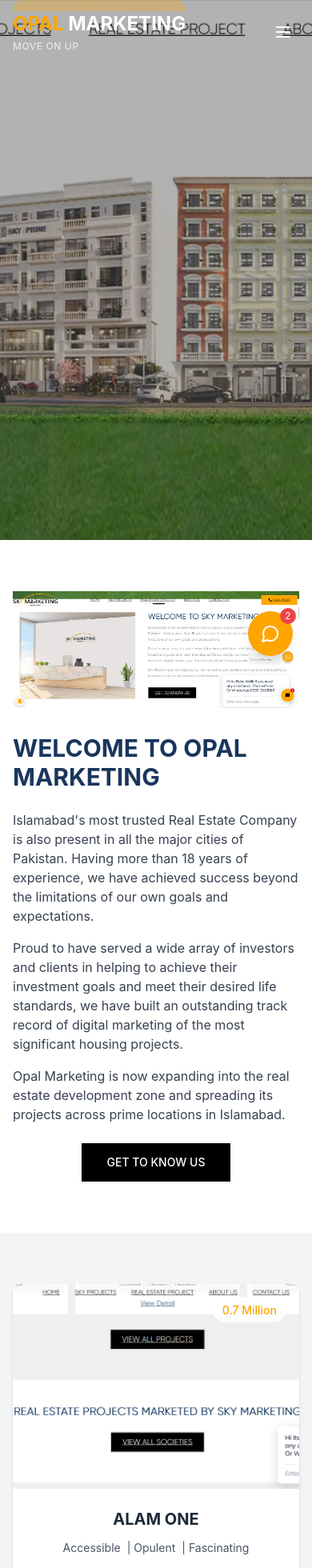
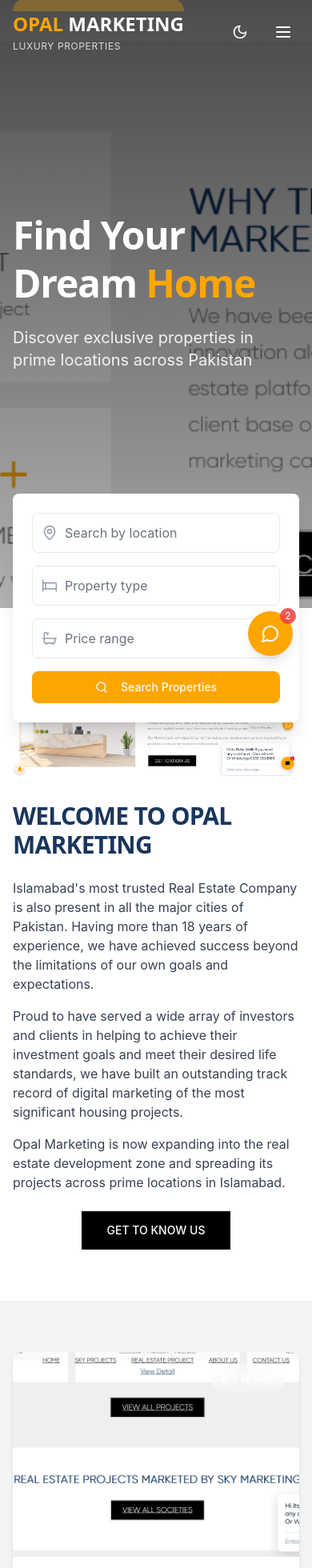
Before and after one commit to danialkhan0090/opal_marketing, a React (Vite) app: page / in a window 390 px wide. Shown: the top 1960 px of the page at 80% size. Built offline with nearby package versions, Linux system fonts and the light colour scheme.

Commit message:
Code change

```diff
--- a/package.json
+++ b/package.json
@@ -63,6 +63,7 @@
   },
   "devDependencies": {
     "@eslint/js": "^9.9.0",
+    "@tailwindcss/forms": "^0.5.10",
     "@tailwindcss/typography": "^0.5.15",
     "@types/node": "^22.5.5",
     "@types/react": "^18.3.3",
--- a/src/components/Header.tsx
+++ b/src/components/Header.tsx
@@ -1,12 +1,12 @@
-
 import React, { useState, useEffect } from 'react';
 import { Link, useLocation } from 'react-router-dom';
-import { Phone, Menu, X } from 'lucide-react';
+import { Phone, Menu, X, Sun, Moon } from 'lucide-react';
 
 const Header = () => {
   const location = useLocation();
   const [mobileMenuOpen, setMobileMenuOpen] = useState(false);
   const [scrolled, setScrolled] = useState(false);
+  const [darkMode, setDarkMode] = useState(false);
 
   useEffect(() => {
     const handleScroll = () => {
@@ -23,64 +23,102 @@ const Header = () => {
     };
   }, []);
 
+  useEffect(() => {
+    if (darkMode) {
+      document.documentElement.classList.add('dark');
+    } else {
+      document.documentElement.classList.remove('dark');
+    }
+  }, [darkMode]);
+
   const toggleMobileMenu = () => {
     setMobileMenuOpen(!mobileMenuOpen);
   };
 
+  const toggleDarkMode = () => {
+    setDarkMode(!darkMode);
+  };
+
   return (
     <header className={`fixed top-0 left-0 right-0 z-50 transition-all duration-300 ${
-      scrolled ? 'bg-white/90 backdrop-blur-sm shadow-sm' : 'bg-transparent'
+      scrolled ? 'bg-white/95 dark:bg-gray-900/95 backdrop-blur-sm shadow-sm' : 'bg-transparent'
     }`}>
       <div className="max-w-7xl mx-auto px-4 sm:px-6 lg:px-8">
         <div className="flex justify-between items-center h-20">
           <div>
             <Link to="/" className="flex items-center">
               <div className="relative">
-                <span className="text-2xl font-bold">
-                  <span className="text-[#FFA500]">OPAL</span> <span className={scrolled || location.pathname !== '/' ? 'text-gray-800' : 'text-white'}>MARKETING</span>
+                <span className="text-2xl font-display font-bold">
+                  <span className="text-[#FFA500]">OPAL</span> <span className={scrolled || location.pathname !== '/' ? 'text-gray-900 dark:text-white' : 'text-white'}>MARKETING</span>
                 </span>
                 <div className="absolute -top-4 right-0 w-full h-4 bg-[#FFA500] rounded-t-full opacity-30"></div>
-                <p className={`text-xs tracking-wider mt-1 ${scrolled || location.pathname !== '/' ? 'text-gray-500' : 'text-white/80'}`}>MOVE ON UP</p>
+                <p className={`text-xs tracking-wider mt-1 ${scrolled || location.pathname !== '/' ? 'text-gray-600 dark:text-gray-400' : 'text-white/80'}`}>LUXURY PROPERTIES</p>
               </div>
             </Link>
           </div>
 
           {/* Mobile menu button */}
-          <div className="md:hidden flex items-center">
+          <div className="md:hidden flex items-center gap-4">
+            <button
+              onClick={toggleDarkMode}
+              className={`p-2 rounded-full transition-colors ${
+                scrolled || location.pathname !== '/'
+                  ? 'text-gray-900 dark:text-white hover:bg-gray-100 dark:hover:bg-gray-800'
+                  : 'text-white hover:bg-white/10'
+              }`}
+              aria-label="Toggle dark mode"
+            >
+              {darkMode ? <Sun size={20} /> : <Moon size={20} />}
+            </button>
             <button
               onClick={toggleMobileMenu}
-              className={`transition-colors p-2 ${scrolled || location.pathname !== '/' ? 'text-gray-800 hover:text-[#FFA500]' : 'text-white hover:text-[#FFA500]'}`}
+              className={`transition-colors p-2 rounded-full ${
+                scrolled || location.pathname !== '/'
+                  ? 'text-gray-900 dark:text-white hover:bg-gray-100 dark:hover:bg-gray-800'
+                  : 'text-white hover:bg-white/10'
+              }`}
               aria-label="Toggle mobile menu"
             >
               {mobileMenuOpen ? <X size={24} /> : <Menu size={24} />}
             </button>
           </div>
 
-          <div className="hidden md:flex items-center space-x-10">
+          <div className="hidden md:flex items-center space-x-8">
             <NavLink to="/" active={location.pathname === '/'} scrolled={scrolled}>
               HOME
             </NavLink>
             <NavLink to="/sky-projects" active={location.pathname === '/sky-projects'} scrolled={scrolled}>
-              OPAL PROJECTS
+              PROPERTIES
             </NavLink>
             <NavLink to="/real-estate-project" active={location.pathname === '/real-estate-project'} scrolled={scrolled}>
-              REAL ESTATE PROJECT
+              DEVELOPMENTS
             </NavLink>
             <NavLink to="/about-us" active={location.pathname === '/about-us'} scrolled={scrolled}>
-              ABOUT US
+              ABOUT
             </NavLink>
             <NavLink to="/contact-us" active={location.pathname === '/contact-us'} scrolled={scrolled}>
-              CONTACT US
+              CONTACT
             </NavLink>
+            <button
+              onClick={toggleDarkMode}
+              className={`p-2 rounded-full transition-colors ${
+                scrolled || location.pathname !== '/'
+                  ? 'text-gray-900 dark:text-white hover:bg-gray-100 dark:hover:bg-gray-800'
+                  : 'text-white hover:bg-white/10'
+              }`}
+              aria-label="Toggle dark mode"
+            >
+              {darkMode ? <Sun size={20} /> : <Moon size={20} />}
+            </button>
           </div>
 
           <div className="hidden md:block">
             <Link
               to="/contact-us"
-              className="bg-[#FFA500] hover:bg-[#FF8C00] text-white px-6 py-3 rounded-md flex items-center justify-center transition-colors"
+              className="btn btn-primary flex items-center justify-center bg-[#FFA500] hover:bg-[#FF8C00] text-white"
             >
               <Phone className="mr-2" size={18} />
-              <span className="font-medium">CALL NOW</span>
+              <span className="font-medium">CONTACT US</span>
             </Link>
           </div>
         </div>
@@ -88,32 +126,32 @@ const Header = () => {
 
       {/* Mobile Menu */}
       {mobileMenuOpen && (
-        <div className="md:hidden bg-white/95 backdrop-blur-sm border-t border-gray-100 shadow-lg animate-fade-in">
+        <div className="md:hidden bg-white dark:bg-gray-900/95 backdrop-blur-sm border-t border-gray-100 dark:border-gray-800 shadow-lg animate-fade-in">
           <div className="px-4 py-3 space-y-3">
             <MobileNavLink to="/" active={location.pathname === '/'} onClick={toggleMobileMenu}>
               HOME
             </MobileNavLink>
             <MobileNavLink to="/sky-projects" active={location.pathname === '/sky-projects'} onClick={toggleMobileMenu}>
-              OPAL PROJECTS
+              PROPERTIES
             </MobileNavLink>
             <MobileNavLink to="/real-estate-project" active={location.pathname === '/real-estate-project'} onClick={toggleMobileMenu}>
-              REAL ESTATE PROJECT
+              DEVELOPMENTS
             </MobileNavLink>
             <MobileNavLink to="/about-us" active={location.pathname === '/about-us'} onClick={toggleMobileMenu}>
-              ABOUT US
+              ABOUT
             </MobileNavLink>
             <MobileNavLink to="/contact-us" active={location.pathname === '/contact-us'} onClick={toggleMobileMenu}>
-              CONTACT US
+              CONTACT
             </MobileNavLink>
 
             <div className="pt-2">
               <Link
                 to="/contact-us"
-                className="bg-[#FFA500] hover:bg-[#FF8C00] text-white px-4 py-2 rounded-md flex items-center justify-center transition-colors w-full"
+                className="btn btn-primary flex items-center justify-center w-full bg-[#FFA500] hover:bg-[#FF8C00] text-white"
                 onClick={toggleMobileMenu}
               >
                 <Phone className="mr-2" size={18} />
-                <span className="font-medium">CALL NOW</span>
+                <span className="font-medium">CONTACT US</span>
               </Link>
             </div>
           </div>
@@ -140,7 +178,7 @@ const NavLink = ({
       active
         ? 'text-[#FFA500]'
         : scrolled || to !== '/'
-          ? 'text-gray-800 hover:text-[#FFA500]'
+          ? 'text-gray-900 dark:text-white hover:text-[#FFA500]'
           : 'text-white hover:text-[#FFA500]'
     }`}
   >
@@ -153,7 +191,7 @@ const MobileNavLink = ({ to, active, onClick, children }: { to: string, active:
     to={to}
     onClick={onClick}
     className={`block py-2 px-3 ${
-      active ? 'text-[#FFA500] bg-gray-50 rounded' : 'text-gray-800 hover:text-[#FFA500] hover:bg-gray-50 hover:rounded'
+      active ? 'text-[#FFA500] bg-[#FFA500]/10 rounded' : 'text-gray-900 dark:text-white hover:text-[#FFA500] hover:bg-[#FFA500]/10 hover:rounded'
     } transition-colors`}
   >
     {children}
--- a/src/components/ProjectCard.tsx
+++ b/src/components/ProjectCard.tsx
@@ -1,7 +1,6 @@
-
 import React from 'react';
 import { Link } from 'react-router-dom';
-import { ArrowRight } from 'lucide-react';
+import { ArrowRight, Star } from 'lucide-react';
 
 interface ProjectCardProps {
   image: string;
@@ -13,39 +12,47 @@ interface ProjectCardProps {
 
 const ProjectCard = ({ image, title, price, tags, link }: ProjectCardProps) => {
   return (
-    <div className="bg-white rounded-lg shadow-md overflow-hidden transform transition-all duration-300 hover:-translate-y-1 hover:shadow-lg">
+    <div className="card group">
       <div className="relative overflow-hidden">
         <img
           src={image}
           alt={title}
-          className="w-full h-64 object-cover transition-transform duration-500 hover:scale-105"
+          className="w-full h-64 object-cover transition-transform duration-500 group-hover:scale-110"
         />
-        <div className="absolute top-4 right-4 bg-white/80 backdrop-blur-sm px-3 py-1 rounded-full">
-          <span className="text-[#FFA500] font-medium text-sm">{price}</span>
+        <div className="absolute inset-0 bg-gradient-to-t from-black/60 to-transparent opacity-0 group-hover:opacity-100 transition-opacity duration-300" />
+        <div className="absolute top-4 right-4 glass-effect px-3 py-1 rounded-full">
+          <span className="text-white font-medium text-sm">{price}</span>
+        </div>
+        <div className="absolute bottom-4 left-4 right-4 opacity-0 group-hover:opacity-100 transition-opacity duration-300">
+          <div className="flex items-center gap-2 mb-2">
+            {[...Array(5)].map((_, i) => (
+              <Star key={i} className="w-4 h-4 text-opal-accent fill-current" />
+            ))}
+          </div>
         </div>
       </div>
 
       <div className="p-6">
-        <h3 className="text-xl font-bold text-center uppercase mb-3 text-gray-800">{title}</h3>
+        <h3 className="text-xl font-display font-bold mb-3 text-opal-text group-hover:text-opal transition-colors">{title}</h3>
 
-        <div className="flex flex-wrap justify-center gap-2 mb-4">
+        <div className="flex flex-wrap gap-2 mb-4">
           {tags.map((tag, index) => (
             <span
               key={index}
-              className="text-gray-600 text-sm"
+              className="text-sm px-3 py-1 rounded-full bg-opal-light/10 text-opal-dark"
             >
-              {index > 0 ? ' | ' : ''}{tag}
+              {tag}
             </span>
           ))}
         </div>
 
-        <div className="text-center mt-6">
+        <div className="mt-6">
           <Link
             to={link}
-            className="inline-flex items-center text-[#1A365D] hover:text-[#FFA500] font-medium transition-colors group"
+            className="inline-flex items-center text-opal hover:text-opal-dark font-medium transition-colors group/link"
           >
             View Details
-            <ArrowRight size={16} className="ml-1 transform transition-transform group-hover:translate-x-1" />
+            <ArrowRight size={16} className="ml-1 transform transition-transform group-hover/link:translate-x-1" />
           </Link>
         </div>
       </div>
--- a/src/components/WhatsAppChat.tsx
+++ b/src/components/WhatsAppChat.tsx
@@ -1,6 +1,5 @@
-
 import React, { useState } from 'react';
-import { MessageCircle, X, Send } from 'lucide-react';
+import { MessageCircle, X, Send, Phone } from 'lucide-react';
 
 const WhatsAppChat = () => {
   const [isOpen, setIsOpen] = useState(false);
@@ -26,36 +25,40 @@ const WhatsAppChat = () => {
   return (
     <div className="fixed bottom-6 right-6 z-50">
       {isOpen ? (
-        <div className="bg-white rounded-lg shadow-lg w-80 overflow-hidden">
-          <div className="bg-[#FFA500] text-white p-4 flex justify-between items-center">
+        <div className="bg-white dark:bg-gray-900 rounded-xl shadow-xl w-80 overflow-hidden animate-fade-in">
+          <div className="bg-opal text-white p-4 flex justify-between items-center">
             <div className="flex items-center gap-2">
               <MessageCircle size={20} />
-              <span>Chat via WhatsApp</span>
+              <span className="font-medium">Chat via WhatsApp</span>
             </div>
-            <button onClick={toggleChat} className="text-white">
+            <button
+              onClick={toggleChat}
+              className="text-white hover:text-opal-light transition-colors"
+            >
               <X size={20} />
             </button>
           </div>
-          <div className="p-4 bg-gray-50 h-64 overflow-y-auto">
-            <div className="mb-4 bg-[#E5F1F9] p-3 rounded-lg max-w-[80%]">
-              <p className="text-sm">
-                Hi its Eisha Malik If you need any assistance, Chat with me
-                Or WhatsApp 0333 1518966
+
+          <div className="p-4 bg-opal-background dark:bg-gray-800 h-64 overflow-y-auto">
+            <div className="mb-4 bg-opal-light/10 dark:bg-opal-dark/20 p-3 rounded-lg max-w-[80%]">
+              <p className="text-sm text-opal-text dark:text-gray-200">
+                Hi, I'm Eisha Malik. If you need any assistance, feel free to chat with me or call me at 0333 1518966.
               </p>
             </div>
           </div>
-          <form onSubmit={handleSubmit} className="p-3 border-t border-gray-200">
+
+          <form onSubmit={handleSubmit} className="p-3 border-t border-gray-200 dark:border-gray-700">
             <div className="flex items-center gap-2">
               <input
                 type="text"
                 placeholder="Enter your message..."
-                className="flex-1 border border-gray-300 rounded-full px-4 py-2 text-sm focus:outline-none focus:ring-2 focus:ring-[#FFA500]"
+                className="input flex-1 bg-white dark:bg-gray-800 dark:text-white dark:border-gray-700"
                 value={message}
                 onChange={(e) => setMessage(e.target.value)}
               />
               <button
                 type="submit"
-                className="bg-[#FFA500] text-white p-2 rounded-full"
+                className="bg-opal hover:bg-opal-dark text-white p-2 rounded-full transition-colors"
               >
                 <Send size={16} />
               </button>
@@ -65,11 +68,11 @@ const WhatsAppChat = () => {
       ) : (
         <button
           onClick={toggleChat}
-          className="bg-[#FFA500] hover:bg-[#FF8C00] text-white p-4 rounded-full shadow-lg relative flex items-center justify-center"
+          className="bg-opal hover:bg-opal-dark text-white p-4 rounded-full shadow-lg relative flex items-center justify-center transition-all duration-300 hover:scale-110"
         >
           <MessageCircle size={24} className="text-white" />
           {unreadCount > 0 && (
-            <div className="absolute -top-1 -right-1 bg-red-500 text-white text-xs w-5 h-5 flex items-center justify-center rounded-full">
+            <div className="absolute -top-1 -right-1 bg-red-500 text-white text-xs w-5 h-5 flex items-center justify-center rounded-full animate-pulse-slow">
               {unreadCount}
             </div>
           )}
--- a/src/index.css
+++ b/src/index.css
@@ -1,4 +1,3 @@
-
 @tailwind base;
 @tailwind components;
 @tailwind utilities;
@@ -90,74 +89,89 @@
   }
 
   body {
-    @apply bg-background text-foreground;
-    font-family: 'Inter', sans-serif;
+    @apply bg-background text-foreground font-sans antialiased;
   }
 
   h1, h2, h3, h4, h5, h6 {
-    @apply font-semibold;
+    @apply font-display font-semibold tracking-tight;
   }
 }
 
-/* Add custom animations */
-@keyframes fadeIn {
-  from { opacity: 0; transform: translateY(10px); }
-  to { opacity: 1; transform: translateY(0); }
+@layer components {
+  .btn {
+    @apply inline-flex items-center justify-center px-6 py-3 rounded-lg font-medium transition-all duration-300 focus:outline-none focus:ring-2 focus:ring-opal focus:ring-offset-2;
   }
 
-.animate-fade-in {
-  animation: fadeIn 0.5s ease-out;
+  .btn-primary {
+    @apply bg-opal text-white hover:bg-opal-dark hover:shadow-lg;
   }
 
-/* Custom utility classes */
-.text-gold {
-  color: #FFA500;
+  .btn-secondary {
+    @apply bg-opal-gray text-white hover:bg-opal-gray-dark hover:shadow-lg;
   }
 
-.bg-gold {
-  background-color: #FFA500;
+  .btn-outline {
+    @apply border-2 border-opal text-opal hover:bg-opal hover:text-white;
   }
 
-.hover-lift {
-  transition: transform 0.3s ease, box-shadow 0.3s ease;
+  .card {
+    @apply bg-white rounded-xl shadow-md overflow-hidden transition-all duration-300 hover:shadow-xl;
   }
 
-.hover-lift:hover {
-  transform: translateY(-5px);
-  box-shadow: 0 10px 25px -5px rgba(0, 0, 0, 0.1), 0 10px 10px -5px rgba(0, 0, 0, 0.04);
+  .input {
+    @apply w-full px-4 py-3 rounded-lg border border-gray-300 focus:outline-none focus:ring-2 focus:ring-opal focus:border-transparent transition-colors;
+  }
+
+  .section {
+    @apply py-16 md:py-24;
   }
 
   .section-title {
-  @apply text-3xl md:text-4xl font-bold mb-6 relative inline-block;
+    @apply text-3xl md:text-4xl font-display font-bold mb-6 relative inline-block;
   }
 
   .section-title::after {
     content: '';
-  @apply absolute bottom-0 left-0 w-1/2 h-1 bg-[#FFA500] rounded;
+    @apply absolute bottom-0 left-0 w-1/2 h-1 bg-opal rounded;
   }
 
   .gradient-overlay {
-  background: linear-gradient(to right, rgba(0,0,0,0.8), rgba(0,0,0,0.4));
+    @apply absolute inset-0 bg-gradient-to-r from-black/80 to-black/40;
   }
 
-/* Modern button styles */
-.btn-modern {
-  @apply inline-flex items-center justify-center px-6 py-3 rounded-lg font-medium transition-all duration-300;
+  .glass-effect {
+    @apply bg-white/10 backdrop-blur-md border border-white/20;
+  }
 }
 
-.btn-primary {
-  @apply bg-[#FFA500] text-white hover:bg-[#FF8C00] hover:shadow-lg;
+/* Custom animations */
+@keyframes float {
+  0%, 100% { transform: translateY(0); }
+  50% { transform: translateY(-10px); }
 }
 
-.btn-outline {
-  @apply border-2 border-[#FFA500] text-[#FFA500] hover:bg-[#FFA500] hover:text-white;
+.animate-float {
+  animation: float 3s ease-in-out infinite;
 }
 
-/* Card hover effects */
-.card-hover {
-  @apply transition-all duration-300;
+/* Modern scrollbar */
+::-webkit-scrollbar {
+  width: 8px;
 }
 
-.card-hover:hover {
-  @apply shadow-xl;
+::-webkit-scrollbar-track {
+  @apply bg-gray-100;
 }
+
+::-webkit-scrollbar-thumb {
+  @apply bg-opal rounded-full;
+}
+
+::-webkit-scrollbar-thumb:hover {
+  @apply bg-opal-dark;
+}
+
+/* Selection styles */
+::selection {
+  @apply bg-opal text-white;
+}
--- a/src/pages/Index.tsx
+++ b/src/pages/Index.tsx
@@ -1,7 +1,7 @@
 import React from 'react';
 import { Link } from 'react-router-dom';
 import { Button } from '@/components/ui/button';
-import { Play } from 'lucide-react';
+import { Play, Search, MapPin, Bed, Bath } from 'lucide-react';
 import Header from '@/components/Header';
 import Footer from '@/components/Footer';
 import WhatsAppChat from '@/components/WhatsAppChat';
@@ -14,11 +14,63 @@ const Index = () => {
     <div className="min-h-screen flex flex-col">
       <Header />
 
-      {/* Hero Section - No top padding needed as header is now transparent */}
-      <section className="relative h-[80vh] bg-cover bg-center" style={{
-        backgroundImage: `url('public/lovable-uploads/554c90ae-0319-457e-b707-8c8570c88ed7.png')`
+      {/* Hero Section */}
+      <section className="relative h-[90vh] bg-cover bg-center" style={{
+        backgroundImage: `url('public/lovable-uploads/d7b32d20-d5ce-4751-a9d4-000826607440.png')`
       }}>
-        <div className="absolute inset-0 bg-black bg-opacity-30"></div>
+        <div className="absolute inset-0 bg-gradient-to-b from-black/70 via-black/50 to-black/30"></div>
+
+        {/* Hero Content */}
+        <div className="absolute inset-0 flex items-center">
+          <div className="max-w-7xl mx-auto px-4 sm:px-6 lg:px-8 w-full">
+            <div className="max-w-2xl">
+              <h1 className="text-5xl md:text-6xl lg:text-7xl font-bold text-white mb-6 leading-tight">
+                Find Your Dream <span className="text-[#FFA500]">Home</span>
+              </h1>
+              <p className="text-xl text-white/90 mb-8">
+                Discover exclusive properties in prime locations across Pakistan
+              </p>
+            </div>
+          </div>
+        </div>
+
+        {/* Property Search Overlay */}
+        <div className="absolute bottom-0 left-0 right-0 transform translate-y-1/2">
+          <div className="max-w-7xl mx-auto px-4 sm:px-6 lg:px-8">
+            <div className="bg-white dark:bg-gray-800 rounded-lg shadow-xl p-6">
+              <div className="grid grid-cols-1 md:grid-cols-4 gap-4">
+                <div className="relative">
+                  <input
+                    type="text"
+                    placeholder="Search by location"
+                    className="w-full pl-10 pr-4 py-3 border border-gray-200 dark:border-gray-700 rounded-lg focus:outline-none focus:ring-2 focus:ring-[#FFA500]"
+                  />
+                  <MapPin className="absolute left-3 top-1/2 transform -translate-y-1/2 text-gray-400" size={20} />
+                </div>
+                <div className="relative">
+                  <input
+                    type="text"
+                    placeholder="Property type"
+                    className="w-full pl-10 pr-4 py-3 border border-gray-200 dark:border-gray-700 rounded-lg focus:outline-none focus:ring-2 focus:ring-[#FFA500]"
+                  />
+                  <Bed className="absolute left-3 top-1/2 transform -translate-y-1/2 text-gray-400" size={20} />
+                </div>
+                <div className="relative">
+                  <input
+                    type="text"
+                    placeholder="Price range"
+                    className="w-full pl-10 pr-4 py-3 border border-gray-200 dark:border-gray-700 rounded-lg focus:outline-none focus:ring-2 focus:ring-[#FFA500]"
+                  />
+                  <Bath className="absolute left-3 top-1/2 transform -translate-y-1/2 text-gray-400" size={20} />
+                </div>
+                <Button className="bg-[#FFA500] hover:bg-[#FF8C00] text-white py-3 rounded-lg">
+                  <Search className="mr-2" size={20} />
+                  Search Properties
+                </Button>
+              </div>
+            </div>
+          </div>
+        </div>
       </section>
 
       {/* Welcome Section */}
--- a/tailwind.config.ts
+++ b/tailwind.config.ts
@@ -1,6 +1,6 @@
 import type { Config } from "tailwindcss";
 
-export default {
+const config = {
 	darkMode: ["class"],
 	content: [
 		"./pages/**/*.{ts,tsx}",
@@ -61,7 +61,35 @@ export default {
 					'accent-foreground': 'hsl(var(--sidebar-accent-foreground))',
 					border: 'hsl(var(--sidebar-border))',
 					ring: 'hsl(var(--sidebar-ring))'
-				}
+				},
+				opal: {
+					DEFAULT: '#FFA500',
+					dark: '#FF8C00',
+					light: '#FFB74D',
+					accent: '#FFD700',
+					background: '#F8F9FA',
+					text: '#1A365D',
+					gray: {
+						DEFAULT: '#6B7280',
+						light: '#9CA3AF',
+						dark: '#4B5563'
+					}
+				},
+				'estate': {
+					'primary': '#FFA500',
+					'secondary': '#1A365D',
+					'accent': '#FF8C00',
+					'light': '#F8F9FA',
+					'dark': '#1E293B',
+					'gray': '#64748B',
+					'success': '#10B981',
+					'warning': '#F59E0B',
+					'error': '#EF4444',
+				},
+			},
+			fontFamily: {
+				sans: ['Inter', 'system-ui', 'sans-serif'],
+				display: ['Poppins', 'system-ui', 'sans-serif']
 			},
 			borderRadius: {
 				lg: 'var(--radius)',
@@ -70,27 +98,44 @@ export default {
 			},
 			keyframes: {
 				'accordion-down': {
-					from: {
-						height: '0'
-					},
-					to: {
-						height: 'var(--radix-accordion-content-height)'
-					}
+					from: { height: '0' },
+					to: { height: 'var(--radix-accordion-content-height)' }
 				},
 				'accordion-up': {
-					from: {
-						height: 'var(--radix-accordion-content-height)'
-					},
-					to: {
-						height: '0'
-					}
+					from: { height: 'var(--radix-accordion-content-height)' },
+					to: { height: '0' }
+				},
+				'fade-in': {
+					from: { opacity: '0', transform: 'translateY(10px)' },
+					to: { opacity: '1', transform: 'translateY(0)' }
+				},
+				'slide-in': {
+					from: { transform: 'translateX(-100%)' },
+					to: { transform: 'translateX(0)' }
+				},
+				'pulse-slow': {
+					'0%, 100%': { opacity: '1' },
+					'50%': { opacity: '0.8' }
 				}
 			},
 			animation: {
 				'accordion-down': 'accordion-down 0.2s ease-out',
-				'accordion-up': 'accordion-up 0.2s ease-out'
-			}
+				'accordion-up': 'accordion-up 0.2s ease-out',
+				'fade-in': 'fade-in 0.5s ease-out',
+				'slide-in': 'slide-in 0.5s ease-out',
+				'pulse-slow': 'pulse-slow 3s ease-in-out infinite'
+			},
+			boxShadow: {
+				'estate': '0 4px 6px -1px rgba(0, 0, 0, 0.1), 0 2px 4px -1px rgba(0, 0, 0, 0.06)',
+				'estate-lg': '0 10px 15px -3px rgba(0, 0, 0, 0.1), 0 4px 6px -2px rgba(0, 0, 0, 0.05)',
+			},
 		}
 	},
-	plugins: [require("tailwindcss-animate")],
+	plugins: [
+		require("tailwindcss-animate"),
+		require('@tailwindcss/typography'),
+		require('@tailwindcss/forms')
+	],
 } satisfies Config;
+
+export default config;
```
Also changed, not shown: src/components/ContactForm.tsx (+85 -36 lines), src/components/Footer.tsx (+26 -19 lines), src/components/StatsCard.tsx (+26 -5 lines), 1 other file (tests, documents, lock files or other folders). Lines whose indentation alone changed are shown as unchanged.
